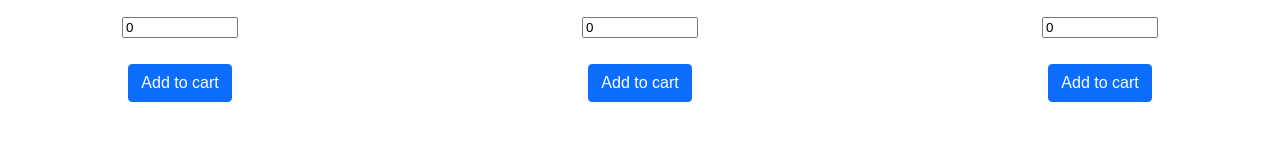
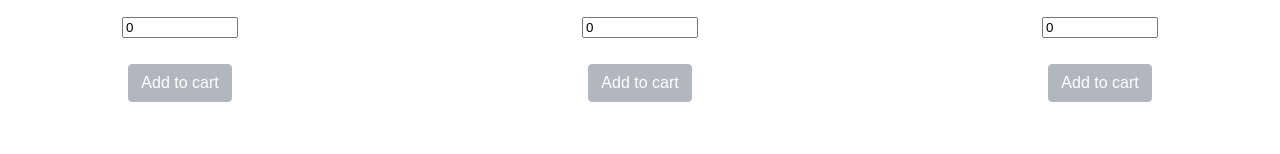
Before and after one commit to csaba-schmidtmayer/storefront, an Angular app: page / in a window 1280 px wide. Shown: the part 482-636 px from the top of the page. Built offline with nearby package versions, Linux system fonts and the light colour scheme.

Commit message:
fix: Add form validation to product list
Previously, an item could have been added to the cart with zero quantity. Now the input is validated to have a minimum value of one.

```diff
--- a/src/app/product-list-item/product-list-item.component.css
+++ b/src/app/product-list-item/product-list-item.component.css
@@ -49,3 +49,9 @@ form {
     background-color: #0b5ed7;
     border-color: #0a58ca;
 }
+
+.submit-button:disabled {
+  background-color: #b1b6bf;
+  border-color: #b1b6bf;
+  cursor: default;
+}
--- a/src/app/product-list-item/product-list-item.component.html
+++ b/src/app/product-list-item/product-list-item.component.html
@@ -5,8 +5,8 @@
   <h3>{{product.name}}</h3>
   <p>{{product.price | currency: 'USD'}}</p>
   <form (ngSubmit)="addToCart()">
-    <input name="quantity" class="number-input" type="number" [(ngModel)]="quantity"/>
+    <input name="quantity" class="number-input" type="number" [(ngModel)]="quantity" #quant="ngModel" min="1">
     <br>
-    <input type="submit" value="Add to cart" class="submit-button" />
+    <input type="submit" value="Add to cart" class="submit-button" [disabled]="quant.invalid"/>
   </form>
 </div>
--- a/src/app/product-list-item/product-list-item.component.ts
+++ b/src/app/product-list-item/product-list-item.component.ts
@@ -21,5 +21,6 @@ export class ProductListItemComponent implements OnInit {
 
   addToCart(): void {
     this.cartService.addToCart(this.product, this.quantity);
+    this.quantity = 0;
   }
 }
```
